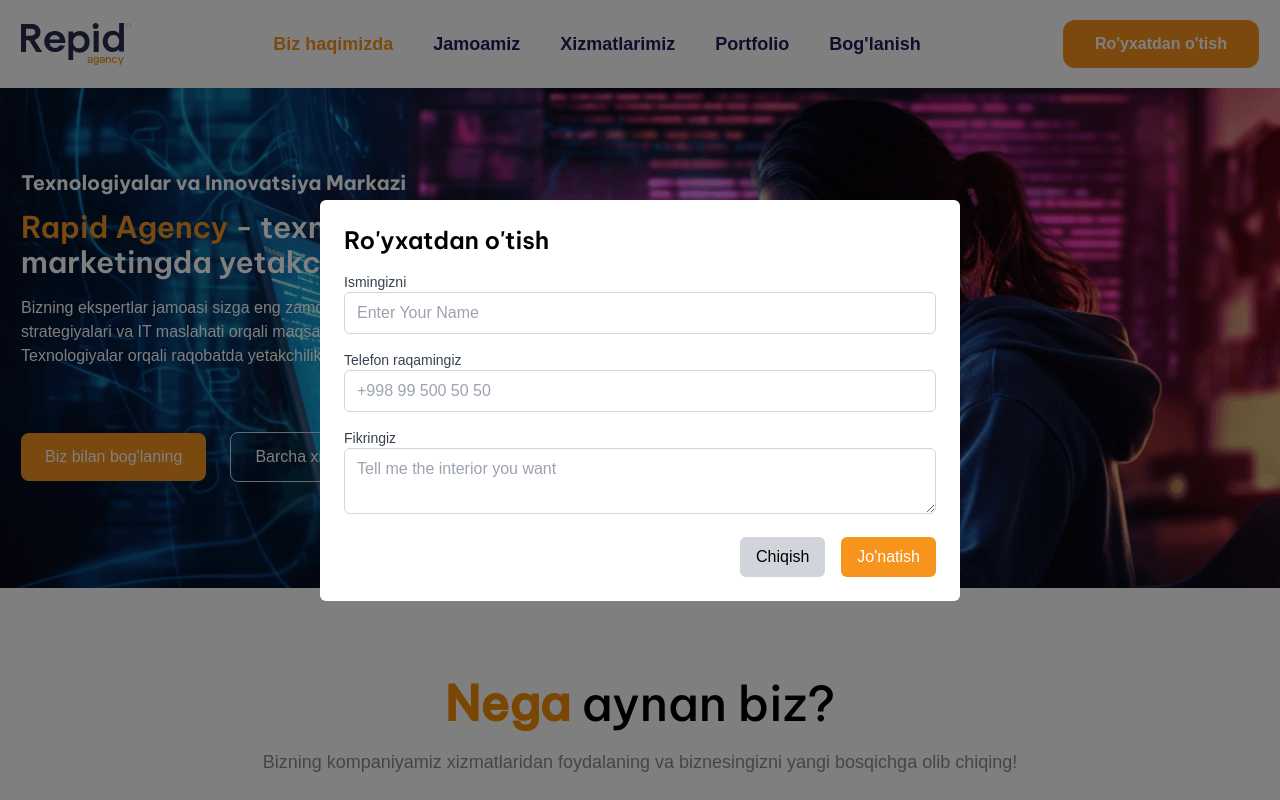
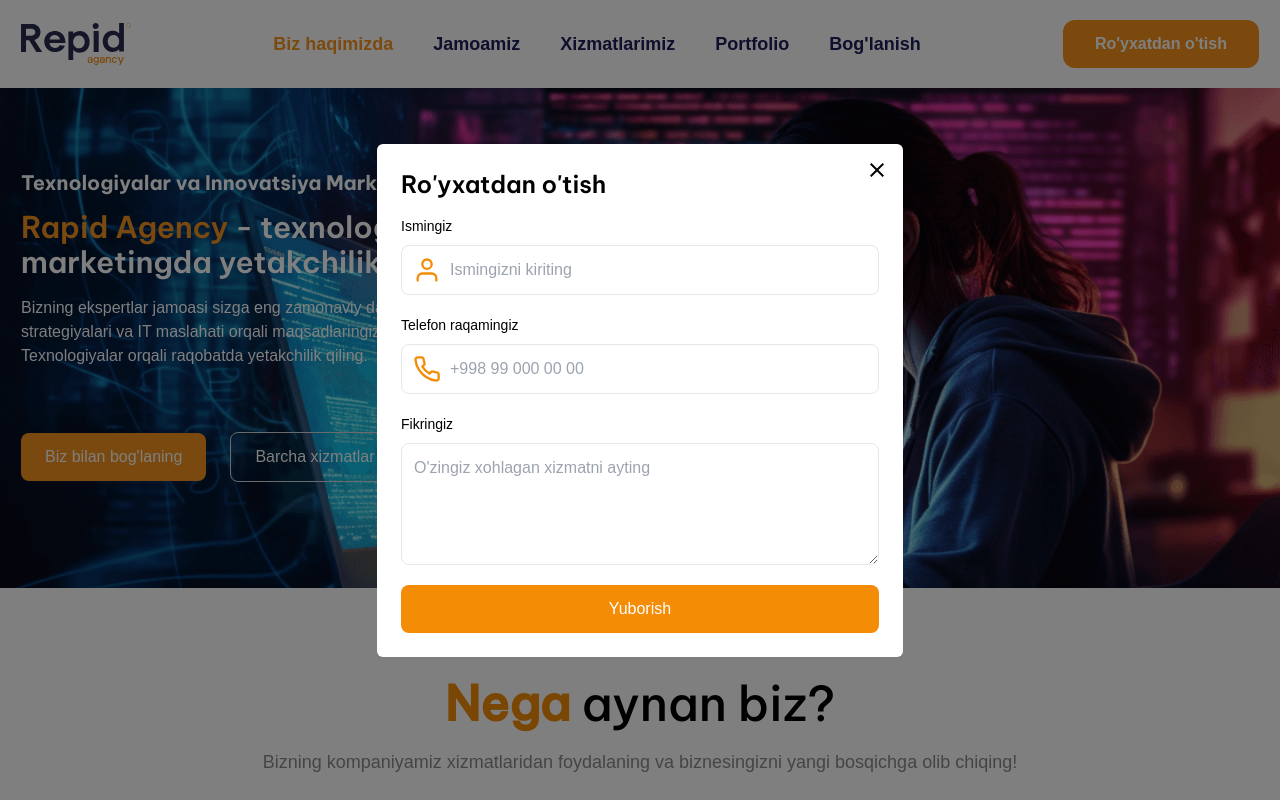
Before and after one commit to MavlonTurgunof/Repid, a Next.js app: page / in a window 1280 px wide. Both pictures are taken after a click on the button "Ro'yxatdan o'tish". Shown: the top 800 px of the page. Built offline with nearby package versions, Linux system fonts and the light colour scheme; no server answers.

Commit message:
Changed form modal

```diff
--- a/src/components/Navbar.js
+++ b/src/components/Navbar.js
@@ -1,4 +1,4 @@
-import React, { useState, useEffect } from "react";
+import React, { useState, useEffect, useRef } from "react";
 import Link from "next/link";
 import Image from "next/image";
 import Logo from "../../public/icon/Logo.svg";
@@ -8,12 +8,15 @@ import AOS from "aos";
 import "aos/dist/aos.css"; // Import AOS styles
 import { usePathname } from "next/navigation";
 import Container from "./container";
+import { IoMdClose } from "react-icons/io";
+import { FiUser } from "react-icons/fi";
+import { LuPhone } from "react-icons/lu";
 
 const Navbar = () => {
   const [menuOpen, setMenuOpen] = useState(false);
   const [modalOpen, setModalOpen] = useState(false);
   const pathname = usePathname();
-  console.log(pathname);
+  const modalRef = useRef(null);
 
   const toggleMenu = () => {
     setMenuOpen(!menuOpen);
@@ -31,6 +34,29 @@ const Navbar = () => {
       document.body.style.overflow = "auto"; // Re-enable scroll
     }
   }, [menuOpen]);
+
+  useEffect(() => {
+    const handleClickOutside = (event) => {
+      if (modalRef.current && !modalRef.current.contains(event.target)) {
+        setModalOpen(false);
+      }
+    };
+
+    if (modalOpen) {
+      document.addEventListener("mousedown", handleClickOutside);
+    } else {
+      document.removeEventListener("mousedown", handleClickOutside);
+    }
+
+    return () => {
+      document.removeEventListener("mousedown", handleClickOutside);
+    };
+  }, [modalOpen]);
+
+  const handleSubmit = (e) => {
+    e.preventDefault();
+    setModalOpen(false);
+  }
 
   return (
     <header>
@@ -208,50 +234,55 @@ const Navbar = () => {
           {/* Modal */}
           {modalOpen && (
             <div className="fixed inset-0 z-50 flex items-center justify-center bg-black bg-opacity-50">
-              <div className="bg-white p-6 rounded-md w-11/12 md:w-1/2">
+              <div
+                ref={modalRef}
+                className="bg-white relative p-6 rounded-md w-[526px] mx-4"
+              >
+                <button
+                  onClick={toggleModal}
+                  className="p-[2px] hover:bg-gray-200 rounded-sm duration-200 absolute text-[24px] top-3 right-3"
+                >
+                  <IoMdClose className="text-[24px]" />
+                </button>
                 <h2 className="text-2xl font-semibold mb-4">
                   Ro'yxatdan o'tish
                 </h2>
-                <form>
-                  <div className="mb-4">
-                    <label className="block text-sm font-medium text-gray-700">
-                      Ismingizni
-                    </label>
+                <form onSubmit={handleSubmit}>
+                  <div className="flex flex-col gap-y-5">
+                    <div className="relative flex flex-col gap-2">
+                      <label className="text-[14px]">Ismingiz</label>
+                      <FiUser className="text-[28px] absolute left-3 top-[40px] text-[#F48C06]" />
                       <input
                         type="text"
-                      placeholder="Enter Your Name"
-                      className="w-full px-3 py-2 border border-gray-300 rounded-md"
+                        name="name"
+                        placeholder="Ismingizni kiriting"
+                        className="w-full pt-3 pl-12 pr-3 pb-3 border rounded-lg focus:outline-none focus:ring-2 duration-200 focus:ring-[#f48c06] text-black"
                       />
                     </div>
-                  <div className="mb-4">
-                    <label className="block text-sm font-medium text-gray-700">
-                      Telefon raqamingiz
-                    </label>
+                    <div className="relative flex flex-col gap-2">
+                    <label className="text-[14px]">Telefon raqamingiz</label>
+                      <LuPhone className="text-[28px] top-[40px] absolute left-3 text-[#F48C06]" />
                       <input
                         type="tel"
-                      placeholder="+998 99 500 50 50"
-                      className="w-full px-3 py-2 border border-gray-300 rounded-md"
+                        name="phone"
+                        placeholder="+998 99 000 00 00"
+                        className="w-full pt-3 pl-12 pr-3 pb-3 border rounded-lg focus:outline-none focus:ring-2 duration-200 focus:ring-[#f48c06] text-black"
                       />
                     </div>
-                  <div className="mb-4">
-                    <label className="block text-sm font-medium text-gray-700">
-                      Fikringiz
-                    </label>
+                    <div className="flex flex-col gap-2">
+                      <label className="text-[14px]">Fikringiz</label>
                       <textarea
-                      placeholder="Tell me the interior you want"
-                      className="w-full px-3 py-2 border border-gray-300 rounded-md"
+                        name="textarea"
+                        placeholder="O'zingiz xohlagan xizmatni ayting"
+                        rows="4"
+                        className="w-full p-3 border rounded-lg focus:outline-none focus:ring-2 duration-200 focus:ring-[#f48c06] text-black"
                       />
                     </div>
-                  <div className="flex justify-end">
                     <button
-                      type="button"
-                      onClick={toggleModal}
-                      className="mr-4 px-4 py-2 bg-gray-300 rounded-md"
+                      type="submit"
+                      className="w-full bg-[#f48c06] text-white py-3 rounded-lg hover:bg-[#e07c04] transition-all"
                     >
-                      Chiqish
-                    </button>
-                    <button className="px-4 py-2 bg-[#F7941D] text-white rounded-md">
-                      Jo'natish
+                      Yuborish
                     </button>
                   </div>
                 </form>
--- a/src/container/HomePage/BigPortfolio.js
+++ b/src/container/HomePage/BigPortfolio.js
@@ -82,7 +82,7 @@ function BigPortfolio() {
       url: "#",
     },
     {
-      image: "/img/Portfolio2.jpg",
+      image: "/img/Portfolio2.svg",
       title: "GoldenEld All",
       category: "GoldenEld all",
       url: "https://golden-eld.com/",
```
Also changed, not shown: public/img/Portfolio2.png (added), public/img/Portfolio2.svg (added). Lines whose indentation alone changed are shown as unchanged.
